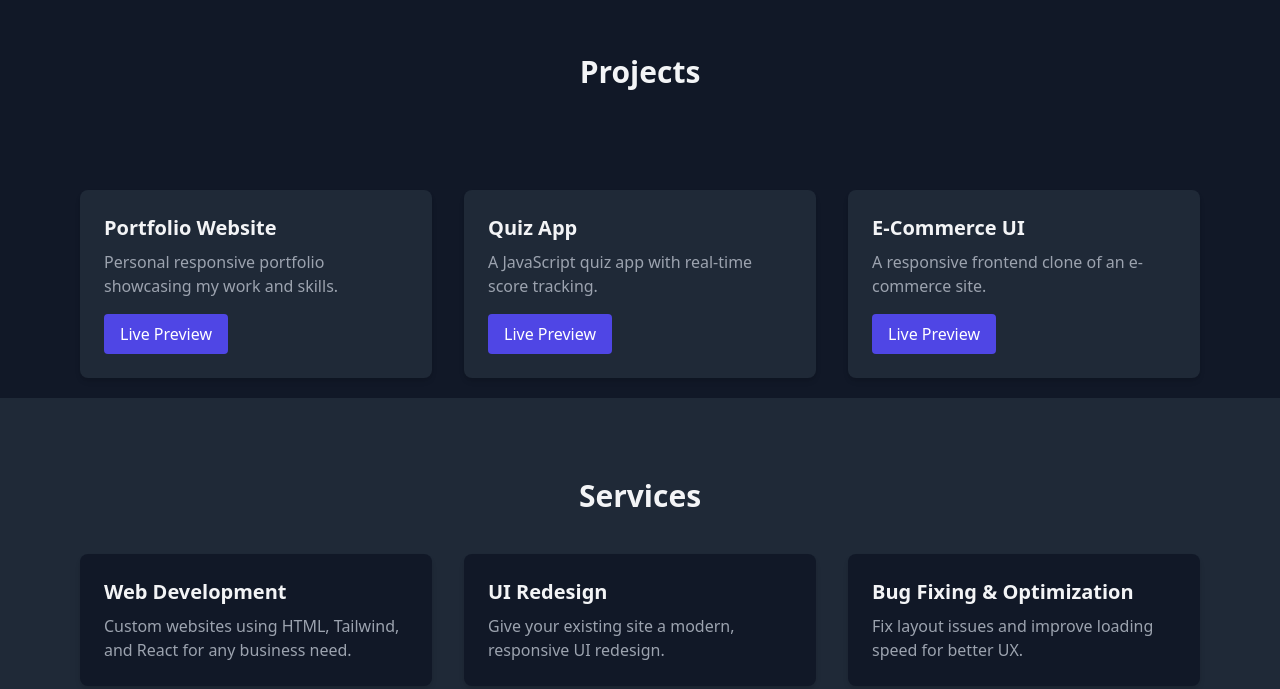
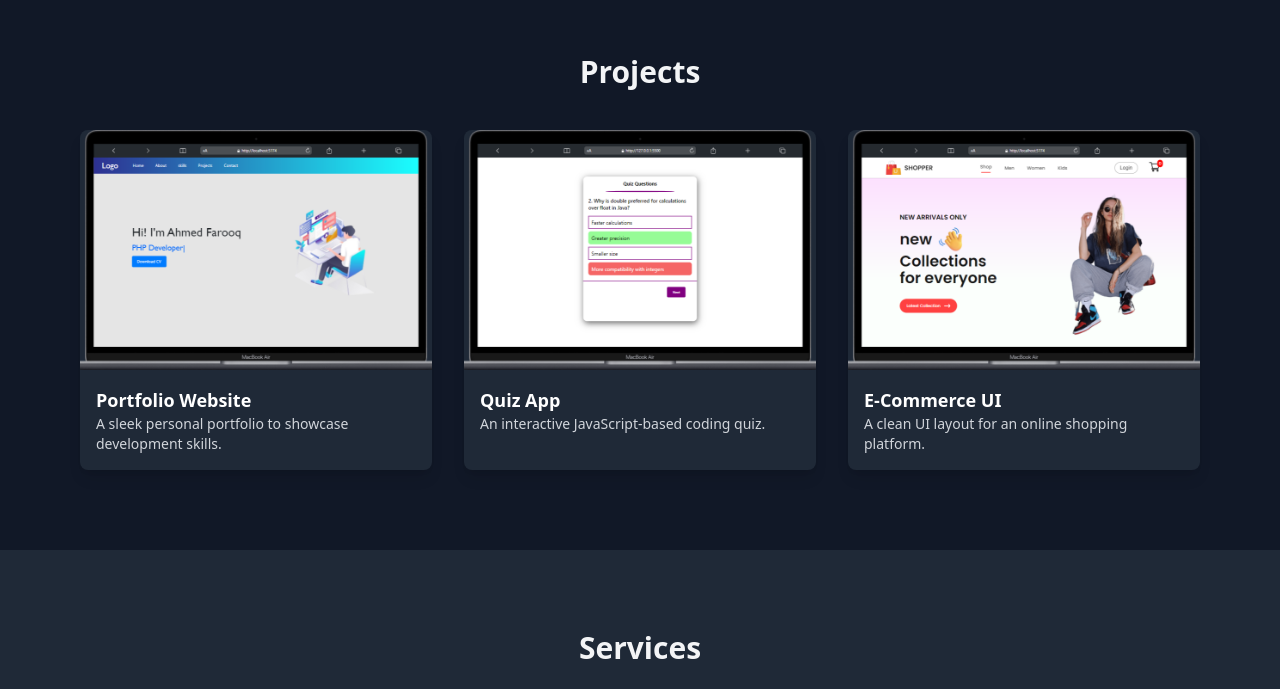
Before and after one commit to codies-bit/Ahmed_Farooq, a plain HTML site: page index.html in a window 1280 px wide. Shown: the part 1474-2163 px from the top of the page. Drawn offline with nearby package versions, Linux system fonts and the light colour scheme.

Commit message:
project added

```diff
--- a/index.html
+++ b/index.html
@@ -131,42 +131,90 @@
     </section>
 
     <!-- Projects Section -->
-    <section id="projects" class="py-20" data-aos="fade-up">
+    <section id="projects" class="py-20" data-aos>
       <div class="max-w-6xl mx-auto px-4">
         <h2 class="text-3xl font-bold text-center mb-10">Projects</h2>
         <div class="grid md:grid-cols-3 gap-8">
-          <div class="bg-gray-800 p-6 rounded-lg shadow-md" data-aos="zoom-in">
-            <h3 class="text-xl font-semibold mb-2">Portfolio Website</h3>
-            <p class="mb-4 text-gray-400">
-              Personal responsive portfolio showcasing my work and skills.
+          <div class="group overflow-hidden rounded-lg shadow-lg bg-gray-800">
+            <div class="relative">
+              <img
+                src="assests/portfolio.png"
+                alt="Portfolio Website"
+                class="w-full h-60 object-cover transform duration-500 group-hover:scale-110"
+              />
+              <div
+                class="absolute inset-0 flex justify-center items-center opacity-0 group-hover:opacity-100 transition duration-500 bg-gray-900 bg-opacity-50"
+              >
+                <button
+                  class="bg-transparent text-white px-4 py-2 rounded group-hover:bg-gray-600"
+                >
+                  <a
+                    href="https://ahmed-portfolio-9112.vercel.app/"
+                    target="_blank"
+                  >
+                    Live Preview
+                  </a>
+                </button>
+              </div>
+            </div>
+            <div class="p-4">
+              <h3 class="text-lg font-semibold text-white">
+                Portfolio Website
+              </h3>
+              <p class="text-sm text-gray-300">
+                A sleek personal portfolio to showcase development skills.
               </p>
+            </div>
+          </div>
+
+          <div class="group overflow-hidden rounded-lg shadow-lg bg-gray-800">
+            <div class="relative">
+              <img
+                src="assests/quiz.png"
+                alt="Quiz App"
+                class="w-full h-60 object-cover transform duration-500 group-hover:scale-110"
+              />
+              <div
+                class="absolute inset-0 flex justify-center items-center opacity-0 group-hover:opacity-100 transition duration-500 bg-gray-900 bg-opacity-50"
+              >
                 <button
-              class="bg-indigo-600 text-white px-4 py-2 rounded hover:bg-indigo-700"
+                  class="bg-transparent text-white px-4 py-2 rounded group-hover:bg-gray-600"
                 >
                   Live Preview
                 </button>
               </div>
-          <div class="bg-gray-800 p-6 rounded-lg shadow-md" data-aos="zoom-in">
-            <h3 class="text-xl font-semibold mb-2">Quiz App</h3>
-            <p class="mb-4 text-gray-400">
-              A JavaScript quiz app with real-time score tracking.
+            </div>
+            <div class="p-4">
+              <h3 class="text-lg font-semibold text-white">Quiz App</h3>
+              <p class="text-sm text-gray-300">
+                An interactive JavaScript-based coding quiz.
               </p>
+            </div>
+          </div>
+
+          <div class="group overflow-hidden rounded-lg shadow-lg bg-gray-800">
+            <div class="relative">
+              <img
+                src="assests/e-commerce.png"
+                alt="E-Commerce UI"
+                class="w-full h-60 object-cover transform duration-500 group-hover:scale-110"
+              />
+              <div
+                class="absolute inset-0 flex justify-center items-center opacity-0 group-hover:opacity-100 transition duration-500 bg-gray-900 bg-opacity-50"
+              >
                 <button
-              class="bg-indigo-600 text-white px-4 py-2 rounded hover:bg-indigo-700"
+                  class="bg-transparent text-white px-4 py-2 rounded group-hover:bg-gray-600"
                 >
                   Live Preview
                 </button>
               </div>
-          <div class="bg-gray-800 p-6 rounded-lg shadow-md" data-aos="zoom-in">
-            <h3 class="text-xl font-semibold mb-2">E-Commerce UI</h3>
-            <p class="mb-4 text-gray-400">
-              A responsive frontend clone of an e-commerce site.
+            </div>
+            <div class="p-4">
+              <h3 class="text-lg font-semibold text-white">E-Commerce UI</h3>
+              <p class="text-sm text-gray-300">
+                A clean UI layout for an online shopping platform.
               </p>
-            <button
-              class="bg-indigo-600 text-white px-4 py-2 rounded hover:bg-indigo-700"
-            >
-              Live Preview
-            </button>
+            </div>
           </div>
         </div>
       </div>
```
Also changed, not shown: assests/SPS.png (added), assests/e-commerce.png (added), assests/landingPage2.png (added), assests/landing_page.png (added), assests/portfolio.png (added), assests/quiz.png (added). Lines whose indentation alone changed are shown as unchanged.
